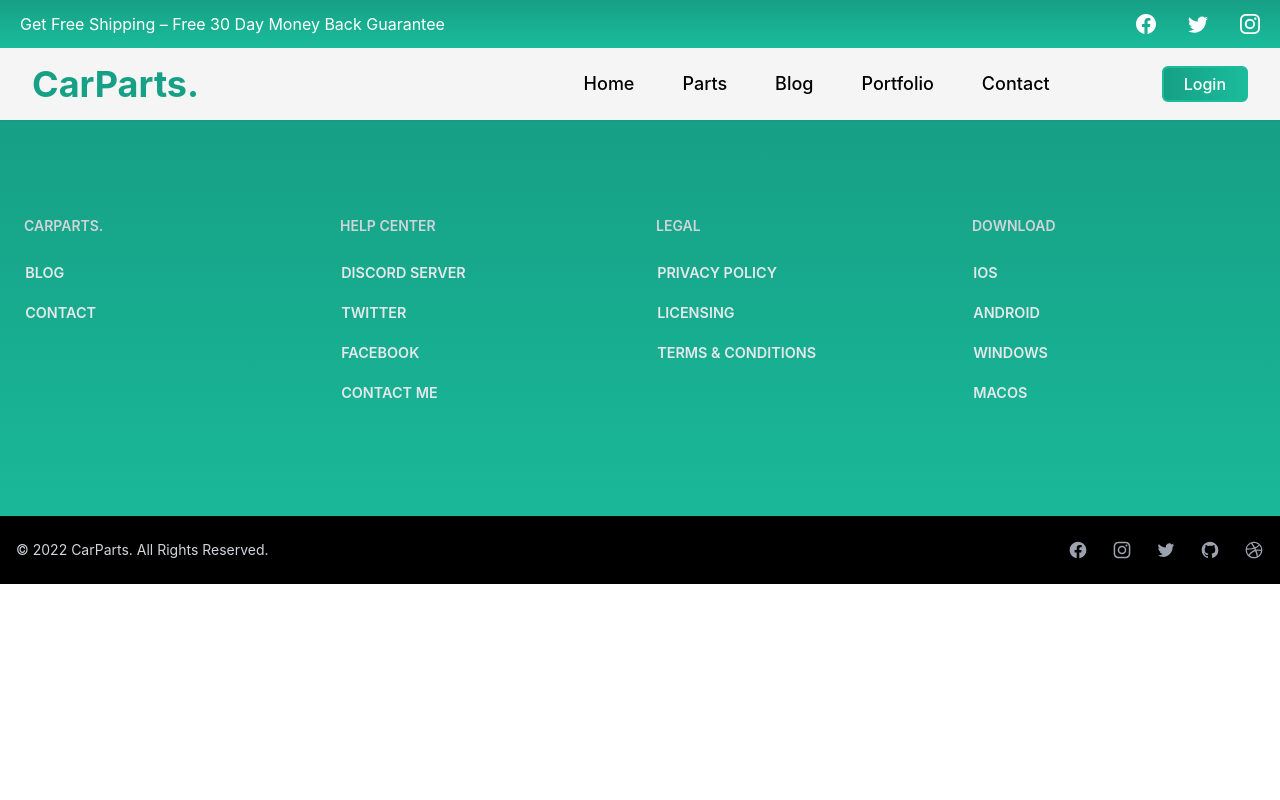
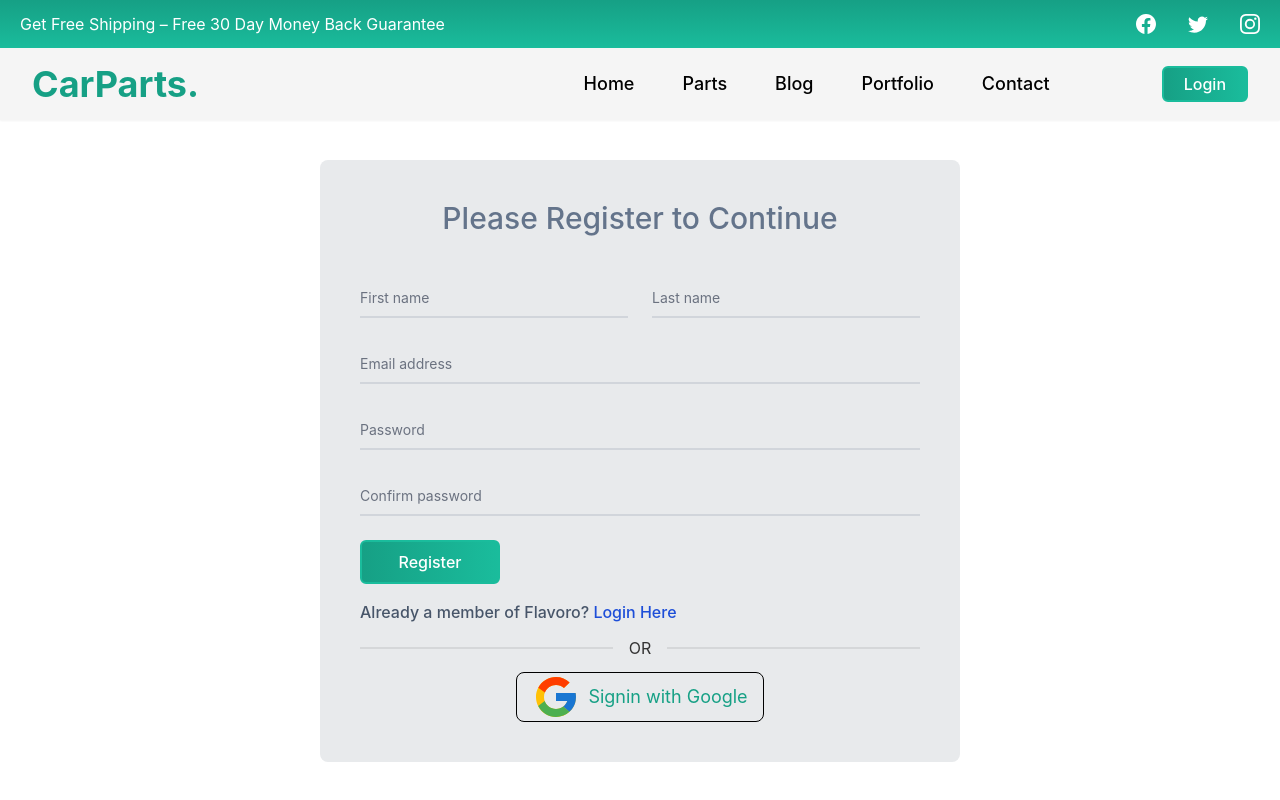
Before and after one commit to anannanur/carparts-manufacturer-website-client, a React (Create React App) app: page /register in a window 1280 px wide. Shown: the top 800 px of the page. Built offline with nearby package versions, Linux system fonts and the light colour scheme; no server answers.

Commit message:
Purchase component added

```diff
--- a/src/App.js
+++ b/src/App.js
@@ -1,9 +1,11 @@
 
 import { Route, Routes } from 'react-router-dom';
+import { ToastContainer } from 'react-toastify';
 import './App.css';
 import AllParts from './Pages/AllParts/AllParts';
 import Home from './Pages/Home/Home';
 import Login from './Pages/Login/Login';
+import Register from './Pages/Register/Register';
 import Footer from './Pages/Shared/Footer';
 import Navbar from './Pages/Shared/Navbar';
 
@@ -15,8 +17,10 @@ function App() {
      <Route path='/' element={<Home></Home>}></Route>
      <Route path='/parts' element={<AllParts/>}></Route>
      <Route path='/login' element={<Login/>}></Route>
+     <Route path='/register' element={<Register></Register>}></Route>
      </Routes>
      <Footer/>
+     <ToastContainer></ToastContainer>
     </div>
   );
 }
--- a/src/Pages/Register/Register.js
+++ b/src/Pages/Register/Register.js
@@ -1,13 +1,13 @@
 import React, { useEffect, useState } from 'react';
 import { useForm } from 'react-hook-form';
 import { Link, useLocation, useNavigate } from 'react-router-dom';
-import googleLogo from '../../Assets/Images/icons8-google.svg';
+import googleLogo from '../../images/icons8-google.svg';
 import { useAuthState, useCreateUserWithEmailAndPassword, useSendEmailVerification, useSignInWithGoogle, useUpdateProfile } from 'react-firebase-hooks/auth';
 import { toast } from 'react-toastify';
 import 'react-toastify/dist/ReactToastify.css';
 import auth from '../../firebase.init';
 import useToken from '../Hooks/useToken';
-import loderImage from '../../Assets/Images/smallLoader.gif'
+import loderImage from '../../images/smallLoader.gif'
 
 const Register = () => {
     const [createUserWithEmailAndPassword, , loading, error] = useCreateUserWithEmailAndPassword(auth);
```
